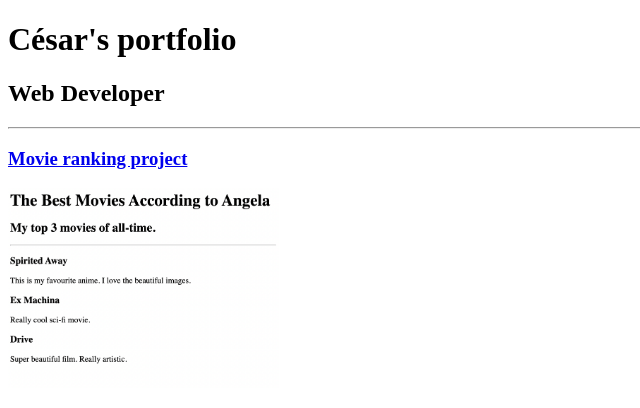
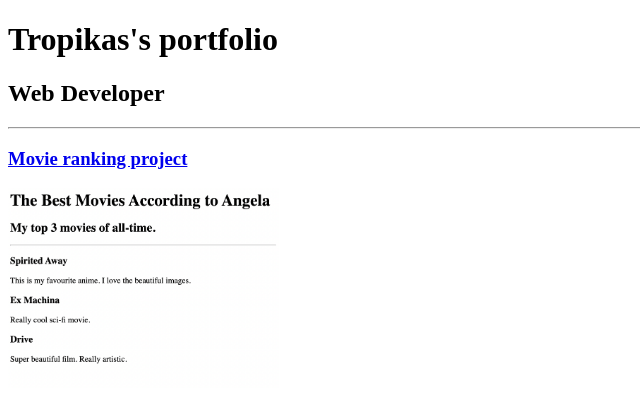
Before and after one commit to Tropikas/html-portfolio, a plain HTML site: page index.html in a window 1280 px wide. Shown: the top 408 px of the page, without its empty margins (0-640 px from the left). Drawn offline with Linux system fonts and the light colour scheme.

Commit message:
Update index.html

```diff
--- a/index.html
+++ b/index.html
@@ -4,11 +4,11 @@
 <head>
     <meta charset="UTF-8">
     <meta name="viewport" content="width=device-width, initial-scale=1.0">
-    <title>César's portfolio</title>
+    <title>Tropikas's portfolio</title>
 </head>
 <body>
 
-    <h1>César's portfolio</h1>
+    <h1>Tropikas's portfolio</h1>
 
     <h2>Web Developer</h2>
 
```
